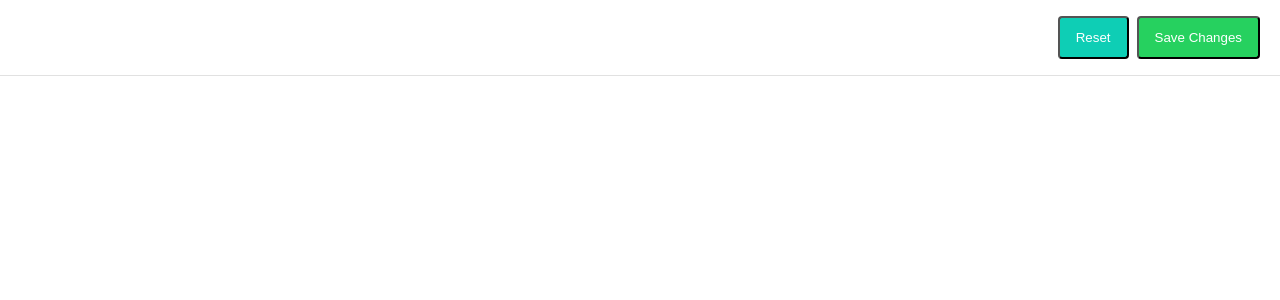
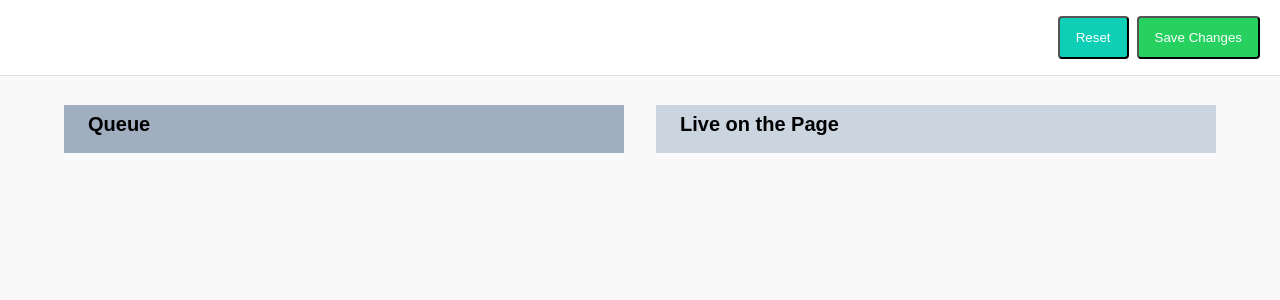
Before and after one commit to stanographer/vox-frontend-exercise, a React (Create React App) app: page / in a window 1280 px wide. Shown: the top 300 px of the page. Built offline with nearby package versions, Linux system fonts and the light colour scheme; a web font is replaced by a local one.

Commit message:
Added queue and LiveOnPage components.

```diff
--- a/src/App.js
+++ b/src/App.js
@@ -3,12 +3,46 @@ import './App.css';
 
 // Components
 import Nav from './components/Nav';
+import Queue from './components/Queue';
+import LiveOnPage from './components/LiveOnPage';
 
 function App() {
   return (
-   <div>
-     <Nav />
-   </div>
+      <div>
+        <header>
+          <Nav />
+        </header>
+
+        <div className="px-2 py-3">
+          <div className="flex
+          flex-wrap
+          sm:flex-wrap
+          md:flex-no-wrap
+          mx-10">
+            <div className="
+            w-full
+            sm:w-full
+            md:w-1/2
+            px-4
+            h-12">
+              <div className="bg-gray-500 h-12">
+                <Queue />
+              </div>
+            </div>
+            <div className="
+            w-full
+            sm:w-full
+            md:w-1/2
+            px-4
+            h-12">
+              <div className="bg-gray-400 h-12">
+                <LiveOnPage />
+              </div>
+            </div>
+          </div>
+        </div>
+      </div>
+
   );
 }
 
--- /dev/null
+++ b/src/components/LiveOnPage/index.jsx
@@ -0,0 +1,15 @@
+import React, { Fragment } from 'react';
+
+const LiveOnPage = props => {
+  return (
+      <section>
+        <h1 className="
+        font-bold
+        text-xl
+        px-6
+        py-2">Live on the Page</h1>
+      </section>
+  );
+};
+
+export default LiveOnPage;
--- /dev/null
+++ b/src/components/Queue/index.jsx
@@ -0,0 +1,15 @@
+import React, { Fragment } from 'react';
+
+const Queue = props => {
+  return (
+      <section>
+        <h1 className="
+        font-bold
+        text-xl
+        px-6
+        py-2">Queue</h1>
+      </section>
+  );
+};
+
+export default Queue;
--- a/src/styles/index.css
+++ b/src/styles/index.css
@@ -7,10 +7,12 @@
 @tailwind utilities;
 
 body, html {
+  background-color: theme('colors.backgroundLightGray');
   font-family: 'Muli', sans-serif;
   margin: 0;
 }
 
+/*overriding the default border-bottom because it does not play well with custom border color*/
 .border-b {
   border-bottom: 1px solid #e1e1e1;
 }
```
Also changed, not shown: src/index.css, 1 other file (tests, documents, lock files or other folders).
